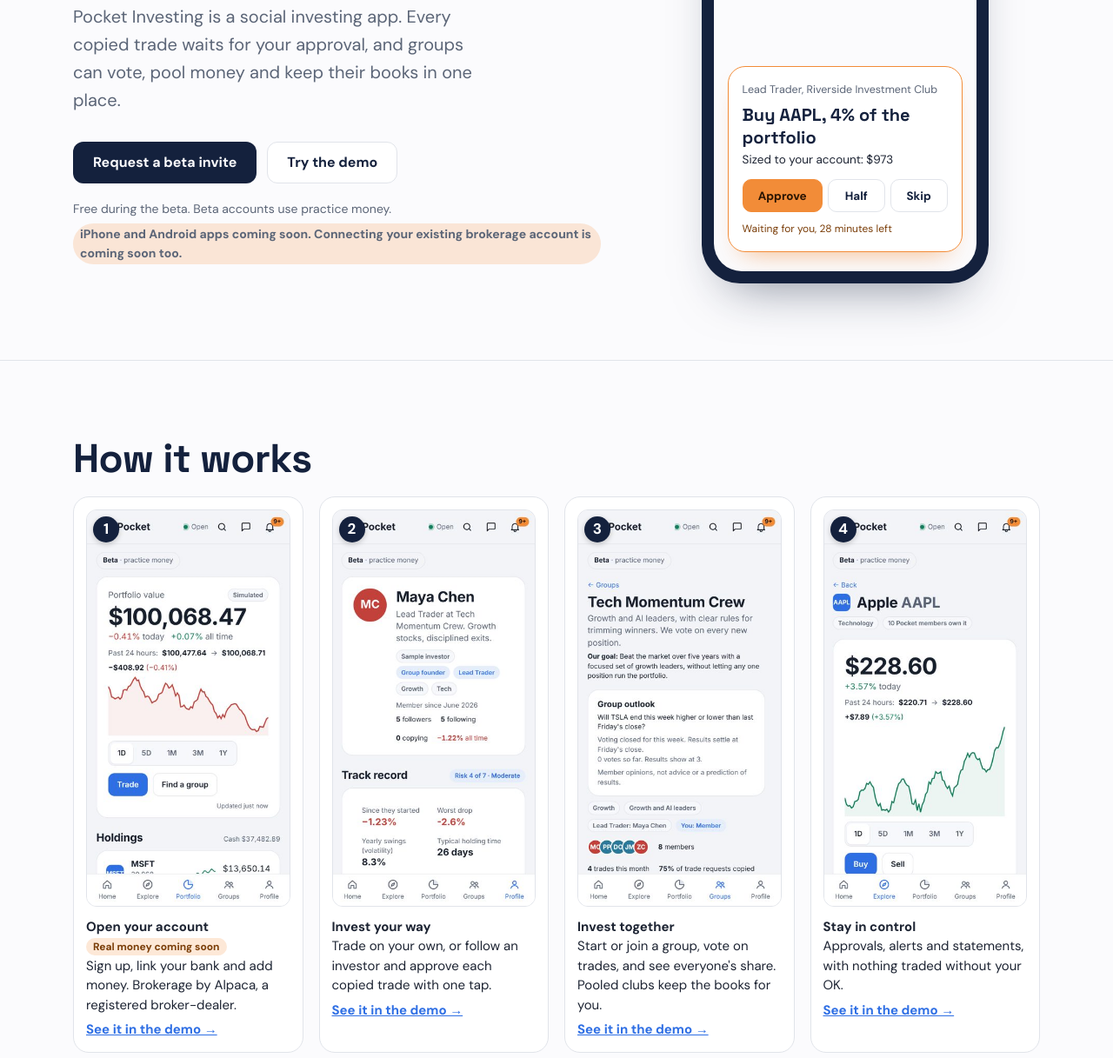
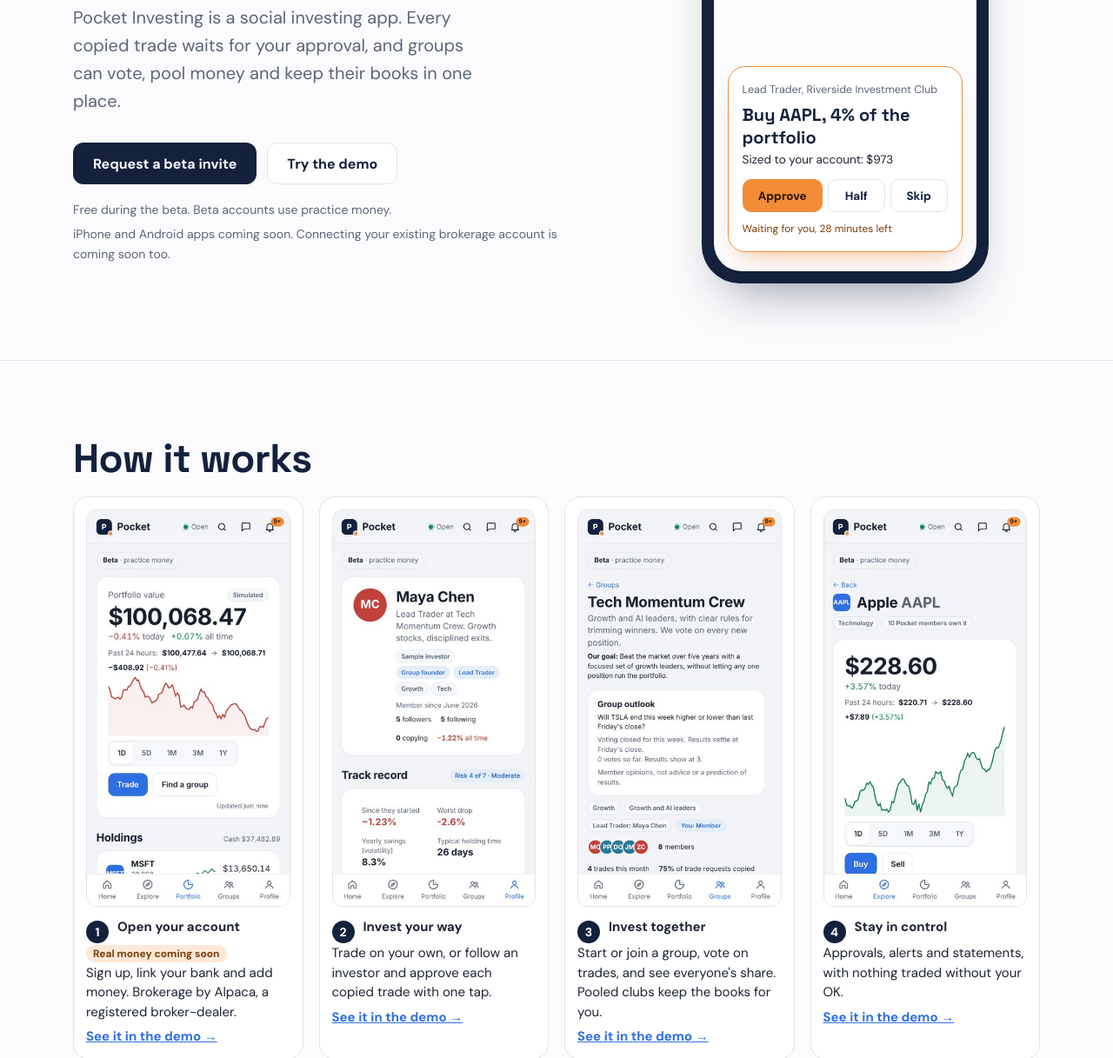
Before and after one commit to AMankeDDS/PocketInvestingApp, a website: page public/site/index.html in a window 1280 px wide. Shown: the part 489-1706 px from the top of the page at 87% size. Drawn offline with Linux system fonts and the light colour scheme.

Commit message:
Minor updates

```diff
--- a/public/site/index.html
+++ b/public/site/index.html
@@ -46,7 +46,7 @@
 .hero h1{ max-width:13ch }
 .hero p.lede{ font-size:20px; color:var(--muted); max-width:34ch; margin-top:22px }
 .hero .ctas{ display:flex; gap:12px; flex-wrap:wrap; margin-top:32px }
-.hero .fine{ margin-top:18px; font-size:14px; color:var(--muted) } .hero .fine.soon{ margin-top:6px }
+.hero .fine{ margin-top:18px; font-size:14px; color:var(--muted) } .hero .fine.fine-next{ margin-top:6px }
 @media (max-width:900px){ .hero{ padding:40px 0 64px } .hero .wrap{ grid-template-columns:1fr; gap:44px } }
 /* the phone: one approval request arriving */
 .phone{ justify-self:center; width:min(330px, 100%); aspect-ratio:9/18.5; background:var(--navy); border-radius:44px; padding:14px; box-shadow:0 30px 60px -30px rgba(20,33,61,.55); position:relative }
@@ -117,9 +117,9 @@
 .howstep{margin:0;background:var(--surface);border:1px solid var(--line);border-radius:18px;padding:14px;position:relative}
 .howstep img{width:100%;height:auto;border-radius:12px;border:1px solid var(--line);display:block;aspect-ratio:390/760;object-fit:cover;object-position:top}
 .howstep figcaption{margin-top:12px;font-size:15px;line-height:1.5;color:var(--text)}.howstep figcaption a{display:inline-block;margin-top:6px;font-weight:600}
-.hownum{position:absolute;top:22px;left:22px;width:30px;height:30px;border-radius:50%;background:var(--navy);color:#fff;display:flex;align-items:center;justify-content:center;font-weight:700;box-shadow:0 2px 6px rgba(0,0,0,.2)}
+.hownum{display:inline-flex;vertical-align:-6px;margin-right:10px;width:26px;height:26px;font-size:14px;border-radius:50%;background:var(--navy);color:#fff;align-items:center;justify-content:center;font-weight:700}
 .soon{display:inline-block;font-size:12px;padding:1px 8px;border-radius:999px;background:color-mix(in srgb,var(--ember) 20%,transparent);color:var(--ember-ink);font-weight:600}
-@media (prefers-color-scheme: dark){.soon{color:var(--ember)}}
+@media (prefers-color-scheme: dark){.soon{color:var(--ember)} .hownum{background:var(--blue)}}
 .howlabel{color:var(--muted);font-size:14px;margin-top:12px}
 .footlinks{display:flex;flex-wrap:wrap;gap:6px 16px;margin:14px 0 4px;font-size:14px}.footlinks a{color:inherit;opacity:.85}
 </style>
@@ -139,7 +139,7 @@
     <p class="lede">Pocket Investing is a social investing app. Every copied trade waits for your approval, and groups can vote, pool money and keep their books in one place.</p>
     <div class="ctas"><a class="btn primary" href="#invite">Request a beta invite</a><a class="btn secondary" href="https://demo.pocketinvesting.com">Try the demo</a></div>
     <p class="fine">Free during the beta. Beta accounts use practice money.</p>
-    <p class="fine soon">iPhone and Android apps coming soon. Connecting your existing brokerage account is coming soon too.</p>
+    <p class="fine fine-next">iPhone and Android apps coming soon. Connecting your existing brokerage account is coming soon too.</p>
   </div>
   <div class="phone" role="img" aria-label="The Pocket Investing app showing a trade request waiting for approval">
     <div class="screen">
@@ -161,14 +161,14 @@
 <section class="band" id="how-it-works"><div class="wrap">
   <h2>How it works</h2>
   <div class="howgrid">
-    <figure class="howstep"><div class="hownum">1</div><img src="/site/img/how-1.jpg" alt="Pocket app screen: Open your account" loading="lazy" width="390" height="760">
-      <figcaption><b>Open your account</b> <span class="soon">Real money coming soon</span><br>Sign up, link your bank and add money. Brokerage by Alpaca, a registered broker-dealer.<br><a href="https://demo.pocketinvesting.com/#/portfolio">See it in the demo →</a></figcaption></figure>
-    <figure class="howstep"><div class="hownum">2</div><img src="/site/img/how-2.jpg" alt="Pocket app screen: Invest your way" loading="lazy" width="390" height="760">
-      <figcaption><b>Invest your way</b><br>Trade on your own, or follow an investor and approve each copied trade with one tap.<br><a href="https://demo.pocketinvesting.com/#/u/demo_maya">See it in the demo →</a></figcaption></figure>
-    <figure class="howstep"><div class="hownum">3</div><img src="/site/img/how-3.jpg" alt="Pocket app screen: Invest together" loading="lazy" width="390" height="760">
-      <figcaption><b>Invest together</b><br>Start or join a group, vote on trades, and see everyone's share. Pooled clubs keep the books for you.<br><a href="https://demo.pocketinvesting.com/#/groups">See it in the demo →</a></figcaption></figure>
-    <figure class="howstep"><div class="hownum">4</div><img src="/site/img/how-4.jpg" alt="Pocket app screen: Stay in control" loading="lazy" width="390" height="760">
-      <figcaption><b>Stay in control</b><br>Approvals, alerts and statements, with nothing traded without your OK.<br><a href="https://demo.pocketinvesting.com/#/stock/AAPL">See it in the demo →</a></figcaption></figure>
+    <figure class="howstep"><img src="/site/img/how-1.jpg" alt="Pocket app screen: Open your account" loading="lazy" width="390" height="760">
+      <figcaption><b><span class="hownum" aria-hidden="true">1</span>Open your account</b> <span class="soon">Real money coming soon</span><br>Sign up, link your bank and add money. Brokerage by Alpaca, a registered broker-dealer.<br><a href="https://demo.pocketinvesting.com/#/portfolio">See it in the demo →</a></figcaption></figure>
+    <figure class="howstep"><img src="/site/img/how-2.jpg" alt="Pocket app screen: Invest your way" loading="lazy" width="390" height="760">
+      <figcaption><b><span class="hownum" aria-hidden="true">2</span>Invest your way</b><br>Trade on your own, or follow an investor and approve each copied trade with one tap.<br><a href="https://demo.pocketinvesting.com/#/u/demo_maya">See it in the demo →</a></figcaption></figure>
+    <figure class="howstep"><img src="/site/img/how-3.jpg" alt="Pocket app screen: Invest together" loading="lazy" width="390" height="760">
+      <figcaption><b><span class="hownum" aria-hidden="true">3</span>Invest together</b><br>Start or join a group, vote on trades, and see everyone's share. Pooled clubs keep the books for you.<br><a href="https://demo.pocketinvesting.com/#/groups">See it in the demo →</a></figcaption></figure>
+    <figure class="howstep"><img src="/site/img/how-4.jpg" alt="Pocket app screen: Stay in control" loading="lazy" width="390" height="760">
+      <figcaption><b><span class="hownum" aria-hidden="true">4</span>Stay in control</b><br>Approvals, alerts and statements, with nothing traded without your OK.<br><a href="https://demo.pocketinvesting.com/#/stock/AAPL">See it in the demo →</a></figcaption></figure>
   </div>
   <p class="howlabel">Shown with sample data. Sample people and results aren't real.</p>
 </div></section>
@@ -215,10 +215,10 @@
 </div></section>
 
 <section class="band" id="pricing"><div class="wrap">
-  <div class="intro"><h2>Free to start.</h2><p>Pay only when you want to copy with real money or run a group.</p></div>
+  <div class="intro"><h2>Free to start.</h2><p>Trading in your own account is free. Pay when you want to copy investors, join groups as a full member, or run a group.</p></div>
   <div class="plans">
-    <div class="plan"><h3>Free</h3><div class="price">$0</div><div class="per">forever</div><ul><li>Practice trading</li><li>Follow investors and see track records</li><li>Watch groups and join as an observer</li></ul></div>
-    <div class="plan"><h3>Pro</h3><div class="price">$9.99</div><div class="per">a month, or $99 a year</div><ul><li>Copy investors, with approval on every trade</li><li>Full group membership and voting</li><li>Statements and tax documents</li></ul></div>
+    <div class="plan"><h3>Free</h3><div class="price">$0</div><div class="per">forever</div><ul><li>Trade in your own account</li><li>Deposits, statements and tax documents</li><li>Follow investors, alerts and posting</li><li>Watch groups as an observer</li></ul></div>
+    <div class="plan"><h3>Pro</h3><div class="price">$9.99</div><div class="per">a month, or $99 a year</div><ul><li>Copy investors, with approval on every trade</li><li>Full group membership and voting</li><li>Recurring buys and advanced statements</li></ul></div>
     <div class="plan"><h3>Group Pro</h3><div class="price">$19.99</div><div class="per">a month, per group</div><ul><li>Run a group or investment club</li><li>Roles, proposals and voting rules</li><li>Club books, meetings and member statements</li></ul></div>
   </div>
   <p class="beta-note">Everything is free during the beta.</p>
```
Also changed, not shown: public/site/about.html (+3 -3 lines), public/site/disclosures.html (+3 -3 lines), public/site/drafts/privacy-updates.html (+3 -3 lines), public/site/drafts/referral-terms.html (+3 -3 lines), public/site/drafts/subscription-terms.html (+3 -3 lines), public/site/drafts/terms-updates.html (+3 -3 lines), public/site/faq.html (+3 -3 lines), public/site/guidelines.html (+3 -3 lines), public/site/pricing.html (+3 -3 lines), public/site/security.html (+3 -3 lines).
